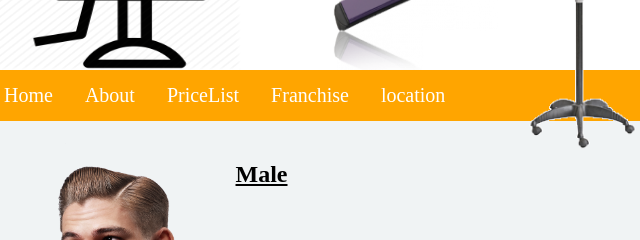
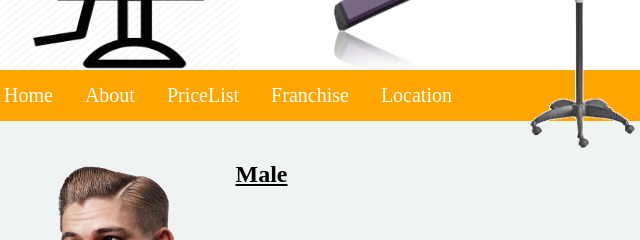
Before and after one commit to expertsalon/expertsalon.github.io, a plain HTML site: page PriceList.html in a window 1280 px wide. Shown: the part 188-428 px from the top of the page, 20-660 px from the left. Drawn offline with Linux system fonts and the light colour scheme.

Commit message:
Update PriceList.html

```diff
--- a/PriceList.html
+++ b/PriceList.html
@@ -37,7 +37,7 @@
           <li><a href="About.html">About</a></li>
           <li><a href="PriceList.html">PriceList</a></li>
           <li><a href="Franchise.html">Franchise</a></li>
-          <li><a href="Location.html">location</a></li>
+          <li><a href="Location.html">Location</a></li>
           </ul>
          </nav>
      </div>
```
